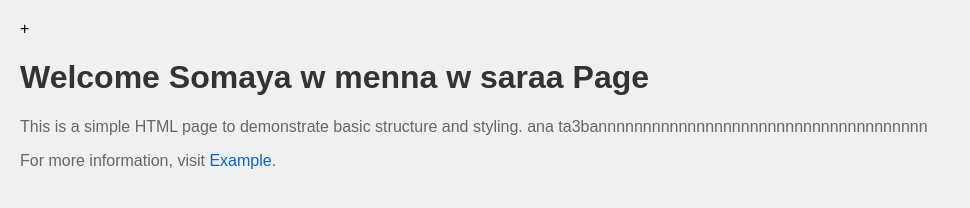
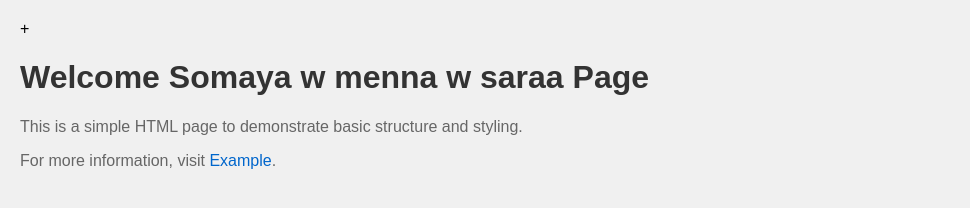
Before and after one commit to Somaya-Ayman/Code-Quest, a plain HTML site: page index.html in a window 1280 px wide. Shown: the whole page, without its empty margins (0-970 px from the left). Drawn offline with Linux system fonts and the light colour scheme.

Commit message:
Update index.html

```diff
--- a/index.html
+++ b/index.html
@@ -28,7 +28,7 @@
 </head>
 <body>
     <h1>Welcome Somaya w menna w saraa Page</h1>
-    <p>This is  a simple HTML page to demonstrate basic structure and styling. ana ta3bannnnnnnnnnnnnnnnnnnnnnnnnnnnnnnnnnnnn</p>
+    <p>This is  a simple HTML page to demonstrate basic structure and styling.</p>
     <p>For more information, visit <a href="https://www.example.com" target="_blank">Example</a>.</p>
 </body>
 </html>
```
